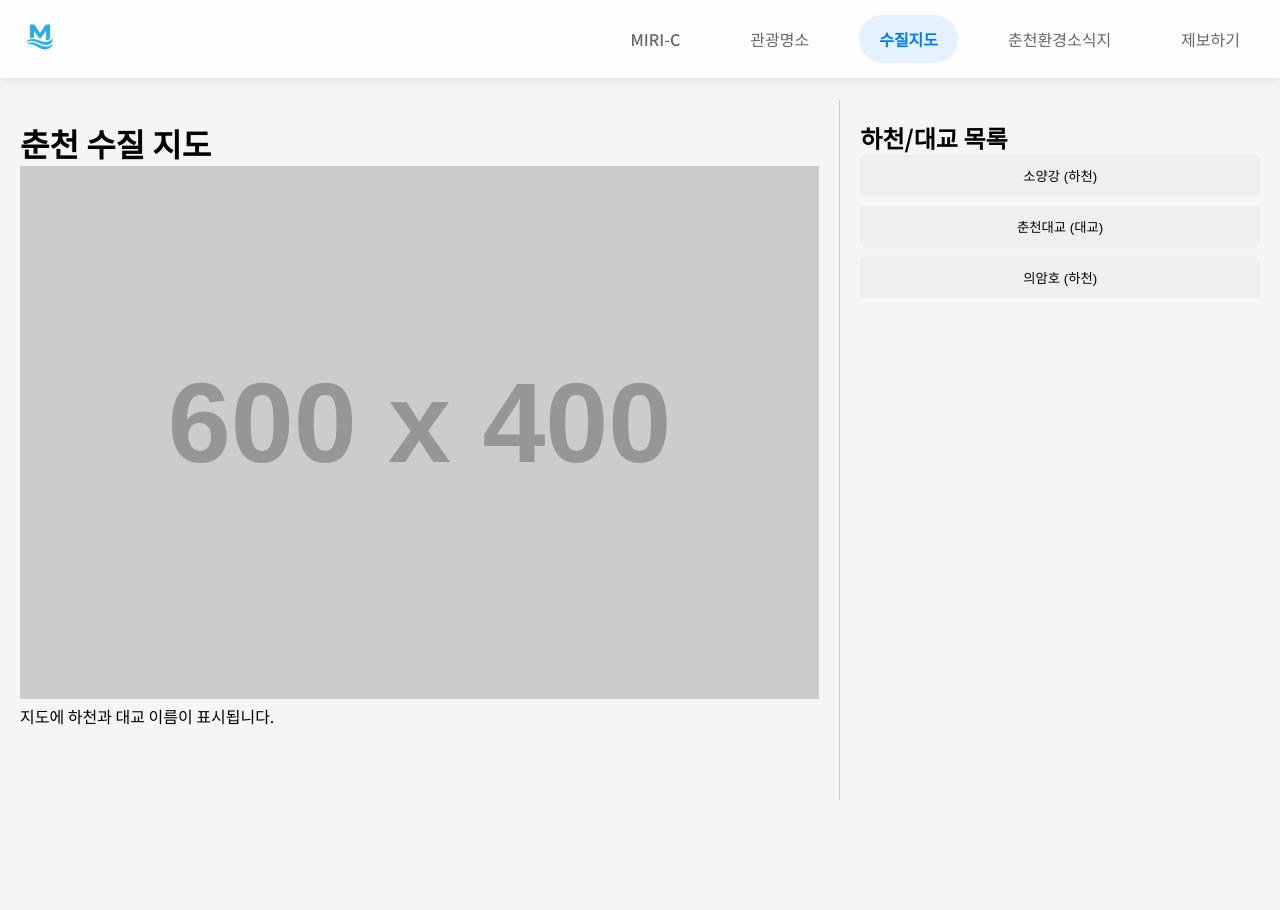
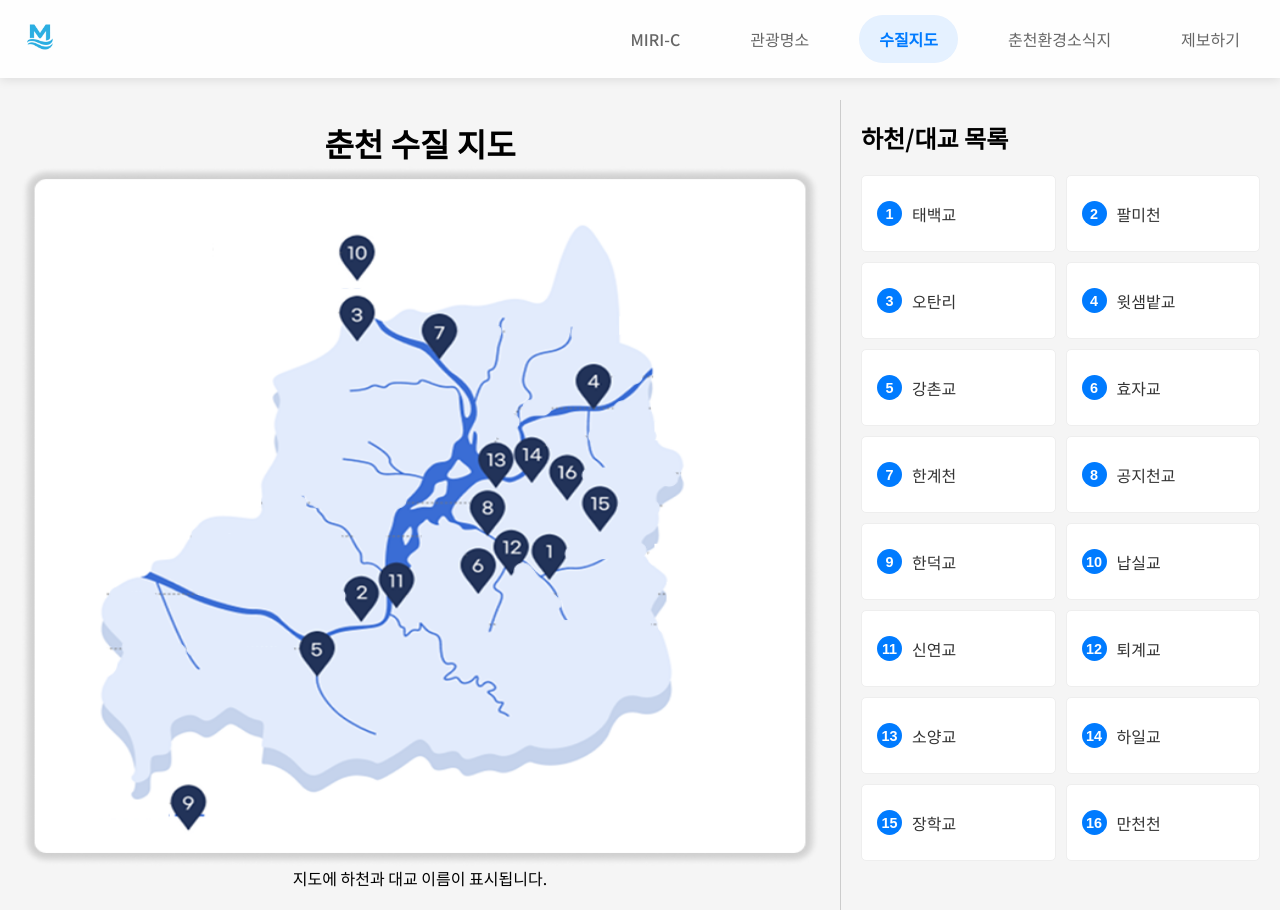
Before and after one commit to byeol01/Chuncheon, a React (Create React App) app: page /water-quality-map in a window 1280 px wide. Before the commit the page ends 800 px from the top, so only its background shows below. Built offline with nearby package versions, Linux system fonts and the light colour scheme.

Commit message:
춘천수질지도 수정

```diff
--- a/src/pages/WaterQualityMapPage.tsx
+++ b/src/pages/WaterQualityMapPage.tsx
@@ -15,30 +15,147 @@ interface WaterBody {
 const mockWaterBodies: WaterBody[] = [
   {
     id: 1,
-    name: "소양강",
-    type: 'river',
-    coords: "37.880, 127.730",
+    name: "태백교",
+    type: 'bridge',
+    coords: "", // Placeholder
     imageUrl: "https://via.placeholder.com/300",
-    address: "강원 춘천시 소양강",
-    qualityInfo: "소양강 상류는 깨끗한 수질을 유지하고 있으며, 생활용수 및 농업용수로 활용됩니다. 최근 수질 검사 결과 \"좋음\" 등급을 받았습니다.",
+    address: "강원 춘천시 태백교",
+    qualityInfo: "현재 수질 정보 준비 중입니다.",
   },
   {
     id: 2,
-    name: "춘천대교",
-    type: 'bridge',
-    coords: "37.885, 127.725",
+    name: "팔미천",
+    type: 'river',
+    coords: "", // Placeholder
     imageUrl: "https://via.placeholder.com/300",
-    address: "강원 춘천시 춘천대교",
-    qualityInfo: "춘천대교 주변의 수질은 보통 수준입니다. 주기적인 오염원 감시와 관리가 필요합니다. 최근 수질 검사 결과 \"보통\" 등급을 받았습니다.",
+    address: "강원 춘천시 팔미천",
+    qualityInfo: "현재 수질 정보 준비 중입니다.",
   },
   {
     id: 3,
-    name: "의암호",
+    name: "오탄리",
     type: 'river',
-    coords: "37.860, 127.690",
+    coords: "", // Placeholder
     imageUrl: "https://via.placeholder.com/300",
-    address: "강원 춘천시 의암호",
-    qualityInfo: "의암호는 주변 관광지와 밀접하여 수질 관리가 중요합니다. 현재 \"좋음\" 등급을 유지하고 있으나, 지속적인 모니터링이 필요합니다.",
+    address: "강원 춘천시 오탄리",
+    qualityInfo: "현재 수질 정보 준비 중입니다.",
+  },
+  {
+    id: 4,
+    name: "윗샘밭교",
+    type: 'bridge',
+    coords: "", // Placeholder
+    imageUrl: "https://via.placeholder.com/300",
+    address: "강원 춘천시 윗샘밭교",
+    qualityInfo: "현재 수질 정보 준비 중입니다.",
+  },
+  {
+    id: 5,
+    name: "강촌교",
+    type: 'bridge',
+    coords: "", // Placeholder
+    imageUrl: "https://via.placeholder.com/300",
+    address: "강원 춘천시 강촌교",
+    qualityInfo: "현재 수질 정보 준비 중입니다.",
+  },
+  {
+    id: 6,
+    name: "효자교",
+    type: 'bridge',
+    coords: "", // Placeholder
+    imageUrl: "https://via.placeholder.com/300",
+    address: "강원 춘천시 효자교",
+    qualityInfo: "현재 수질 정보 준비 중입니다.",
+  },
+  {
+    id: 7,
+    name: "한계천",
+    type: 'river',
+    coords: "", // Placeholder
+    imageUrl: "https://via.placeholder.com/300",
+    address: "강원 춘천시 한계천",
+    qualityInfo: "현재 수질 정보 준비 중입니다.",
+  },
+  {
+    id: 8,
+    name: "공지천교",
+    type: 'bridge',
+    coords: "", // Placeholder
+    imageUrl: "https://via.placeholder.com/300",
+    address: "강원 춘천시 공지천교",
+    qualityInfo: "현재 수질 정보 준비 중입니다.",
+  },
+  {
+    id: 9,
+    name: "한덕교",
+    type: 'bridge',
+    coords: "", // Placeholder
+    imageUrl: "https://via.placeholder.com/300",
+    address: "강원 춘천시 한덕교",
+    qualityInfo: "현재 수질 정보 준비 중입니다.",
+  },
+  {
+    id: 10,
+    name: "납실교",
+    type: 'bridge',
+    coords: "", // Placeholder
+    imageUrl: "https://via.placeholder.com/300",
+    address: "강원 춘천시 납실교",
+    qualityInfo: "현재 수질 정보 준비 중입니다.",
+  },
+  {
+    id: 11,
+    name: "신연교",
+    type: 'bridge',
+    coords: "", // Placeholder
+    imageUrl: "https://via.placeholder.com/300",
+    address: "강원 춘천시 신연교",
+    qualityInfo: "현재 수질 정보 준비 중입니다.",
+  },
+  {
+    id: 12,
+    name: "퇴계교",
+    type: 'bridge',
+    coords: "", // Placeholder
+    imageUrl: "https://via.placeholder.com/300",
+    address: "강원 춘천시 퇴계교",
+    qualityInfo: "현재 수질 정보 준비 중입니다.",
+  },
+  {
+    id: 13,
+    name: "소양교",
+    type: 'bridge',
+    coords: "", // Placeholder
+    imageUrl: "https://via.placeholder.com/300",
+    address: "강원 춘천시 소양교",
+    qualityInfo: "현재 수질 정보 준비 중입니다.",
+  },
+  {
+    id: 14,
+    name: "하일교",
+    type: 'bridge',
+    coords: "", // Placeholder
+    imageUrl: "https://via.placeholder.com/300",
+    address: "강원 춘천시 하일교",
+    qualityInfo: "현재 수질 정보 준비 중입니다.",
+  },
+  {
+    id: 15,
+    name: "장학교",
+    type: 'bridge',
+    coords: "", // Placeholder
+    imageUrl: "https://via.placeholder.com/300",
+    address: "강원 춘천시 장학교",
+    qualityInfo: "현재 수질 정보 준비 중입니다.",
+  },
+  {
+    id: 16,
+    name: "만천천",
+    type: 'river',
+    coords: "", // Placeholder
+    imageUrl: "https://via.placeholder.com/300",
+    address: "강원 춘천시 만천천",
+    qualityInfo: "현재 수질 정보 준비 중입니다.",
   },
 ];
 
@@ -46,17 +163,92 @@ const PageContainer = styled.div`
   padding-top: 100px; /* 내비게이션 바 높이만큼 패딩 추가 */
   min-height: 100vh;
   display: flex;
+  align-items: flex-start; /* 상단 정렬 */
 `;
 
 const MapPanel = styled.div`
-  flex: 1;
+  flex: 2; /* 지도 공간을 더 넓게 */
   border-right: 1px solid #ccc;
   padding: 20px;
+  display: flex;
+  flex-direction: column;
+  align-items: center;
+  justify-content: center;
 `;
 
 const ListPanel = styled.div`
-  flex: 0.5;
+  flex: 1; /* 목록 공간 */
   padding: 20px;
+  display: flex; /* Flexbox 컨테이너로 변경 */
+  flex-direction: column; /* 세로 방향 정렬 */
+  gap: 10px; /* 목록 항목 간 간격 */
+
+`;
+
+const WaterBodyListGrid = styled.div`
+  display: grid;
+  grid-template-columns: repeat(2, 1fr); /* 2열 배치 */
+  gap: 10px; /* 그리드 항목 간 간격 */
+  margin-top: 10px;
+`;
+
+const WaterBodyListItem = styled.button<{ id: number; $selectedId?: number }>`
+  display: flex;
+  align-items: center;
+  gap: 10px;
+  padding: 10px 15px;
+  border: 1px solid #eee;
+  border-radius: 5px;
+  cursor: pointer;
+  height: 77px; /* 리스트 높이 */
+  background-color: ${props => (props.id === props.$selectedId ? '#e6f7ff' : '#fff')};
+  transition: background-color 0.3s ease;
+
+  &:hover {
+    background-color: #f0f0f0;
+  }
+
+  span {
+    font-size: 1rem;
+    color: #333;
+  }
+`;
+
+const NumberPin = styled.div`
+  width: 25px;
+  height: 25px;
+  border-radius: 50%;
+  background-color: #007bff;
+  color: white;
+  display: flex;
+  align-items: center;
+  justify-content: center;
+  font-size: 0.9rem;
+  font-weight: bold;
+`;
+
+const ModalImage = styled.img`
+  width: 100%;
+  height: 200px;
+  object-fit: cover;
+  border-radius: 10px;
+  margin-bottom: 10px;
+`;
+
+const ModalTitle = styled.h2`
+  font-size: 1.5rem;
+  color: #333;
+  margin-bottom: 10px;
+`;
+
+const ModalText = styled.p`
+  font-size: 0.9rem;
+  color: #555;
+  margin-bottom: 5px;
+
+  strong {
+    color: #333;
+  }
 `;
 
 const WaterQualityMapPage: React.FC = () => {
@@ -74,28 +266,33 @@ const WaterQualityMapPage: React.FC = () => {
     <PageContainer>
       <MapPanel>
         <h1>춘천 수질 지도</h1>
-        {/* 실제 지도 API 연동 부분 - 여기서는 간단한 이미지로 대체 */}
-        <img src="https://via.placeholder.com/600x400?text=Chuncheon+Map" alt="춘천 지도" style={{ width: '100%', height: 'auto' }} />
+        <img src="/춘천하천지도.png" alt="춘천 지도" style={{ width: '800px', height: '700px' }} />
         <p>지도에 하천과 대교 이름이 표시됩니다.</p>
       </MapPanel>
 
       <ListPanel>
         <h2>하천/대교 목록</h2>
-        <div style={{ display: 'flex', flexDirection: 'column', gap: '10px' }}>
+        <WaterBodyListGrid>
           {mockWaterBodies.map((wb) => (
-            <button key={wb.id} onClick={() => handleButtonClick(wb)} style={{ padding: '10px', border: '1px solid #eee', borderRadius: '5px', cursor: 'pointer' }}>
-              {wb.name} ({wb.type === 'river' ? '하천' : '대교'})
-            </button>
+            <WaterBodyListItem
+              key={wb.id}
+              id={wb.id}
+              $selectedId={selectedWaterBody?.id}
+              onClick={() => handleButtonClick(wb)}
+            >
+              <NumberPin>{wb.id}</NumberPin>
+              <span>{wb.name}</span>
+            </WaterBodyListItem>
           ))}
-        </div>
+        </WaterBodyListGrid>
       </ListPanel>
 
       {selectedWaterBody && (
         <Modal onClose={closeModal}>
-          <h2>{selectedWaterBody.name}</h2>
-          <img src={selectedWaterBody.imageUrl} alt={selectedWaterBody.name} style={{ width: '100%', height: '200px', objectFit: 'cover', marginBottom: '10px' }} />
-          <p><strong>주소:</strong> {selectedWaterBody.address}</p>
-          <p><strong>수질 정보:</strong> {selectedWaterBody.qualityInfo}</p>
+          <ModalTitle>{selectedWaterBody.name}</ModalTitle>
+          <ModalImage src={selectedWaterBody.imageUrl} alt={selectedWaterBody.name} />
+          <ModalText><strong>주소:</strong> {selectedWaterBody.address}</ModalText>
+          <ModalText><strong>수질 정보:</strong> {selectedWaterBody.qualityInfo}</ModalText>
         </Modal>
       )}
     </PageContainer>
```
Also changed, not shown: public/춘천하천지도.png (added).
